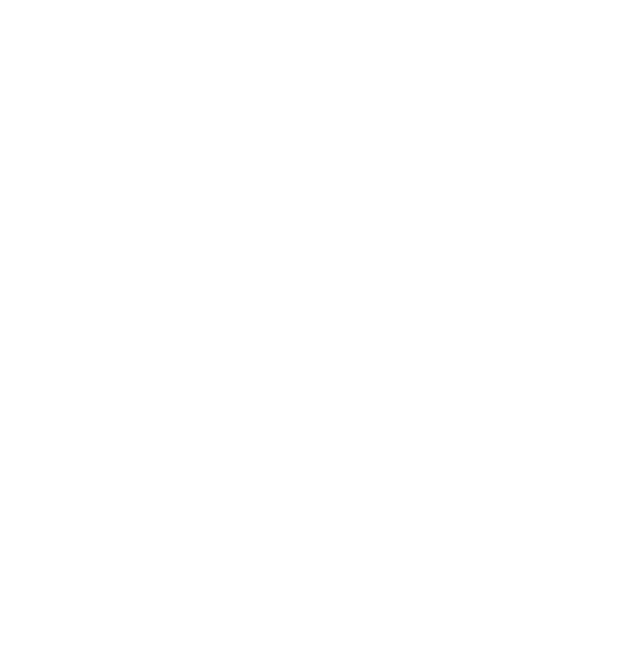
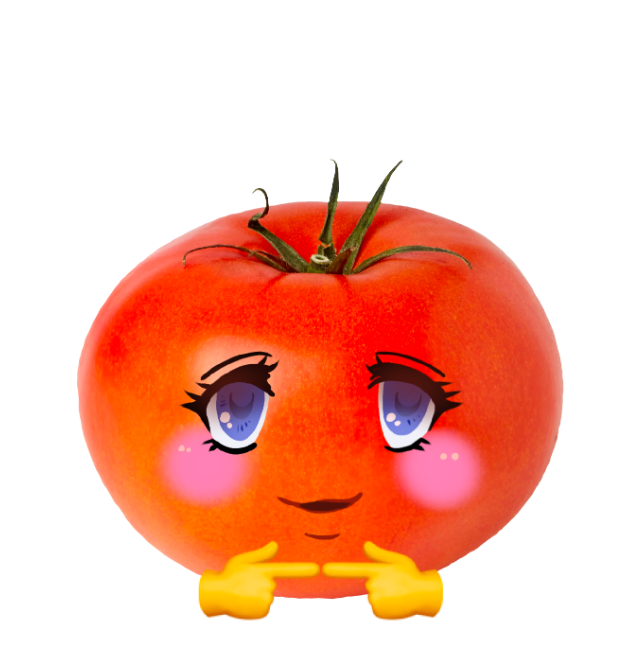
Before and after one commit to annierendingchu/annierendingchu, a plain HTML site: page uwu_tomato/uwu_tomato.html in a window 1280 px wide. Shown: the whole page, without its empty margins (301-941 px from the left). Drawn offline with Linux system fonts and the light colour scheme.

Commit message:
tomato center

```diff
--- a/uwu_tomato/uwu_tomato.css
+++ b/uwu_tomato/uwu_tomato.css
@@ -1,4 +1,10 @@
-.uwu_tomato {
-    height: auto;
-    background-image: url("uwu_Tomato.png");
+.uwu_Tomato {
+    position: fixed;
+    top: 50%;
+    left: 50%;
+    transform: translate(-50%, -50%);
 }
+
+img {
+    width: 60%;
+}
--- a/uwu_tomato/uwu_tomato.html
+++ b/uwu_tomato/uwu_tomato.html
@@ -7,6 +7,8 @@
     <link href="uwu_tomato.css" rel="stylesheet" type="text/css">
   </head>
   <body>
-    <div class="uwu_tomato"></div>
+    <div class="uwu">
+      <img src="uwu_Tomato.png" class="uwu_Tomato">
+    </div>
   </body>
 </html>
```
